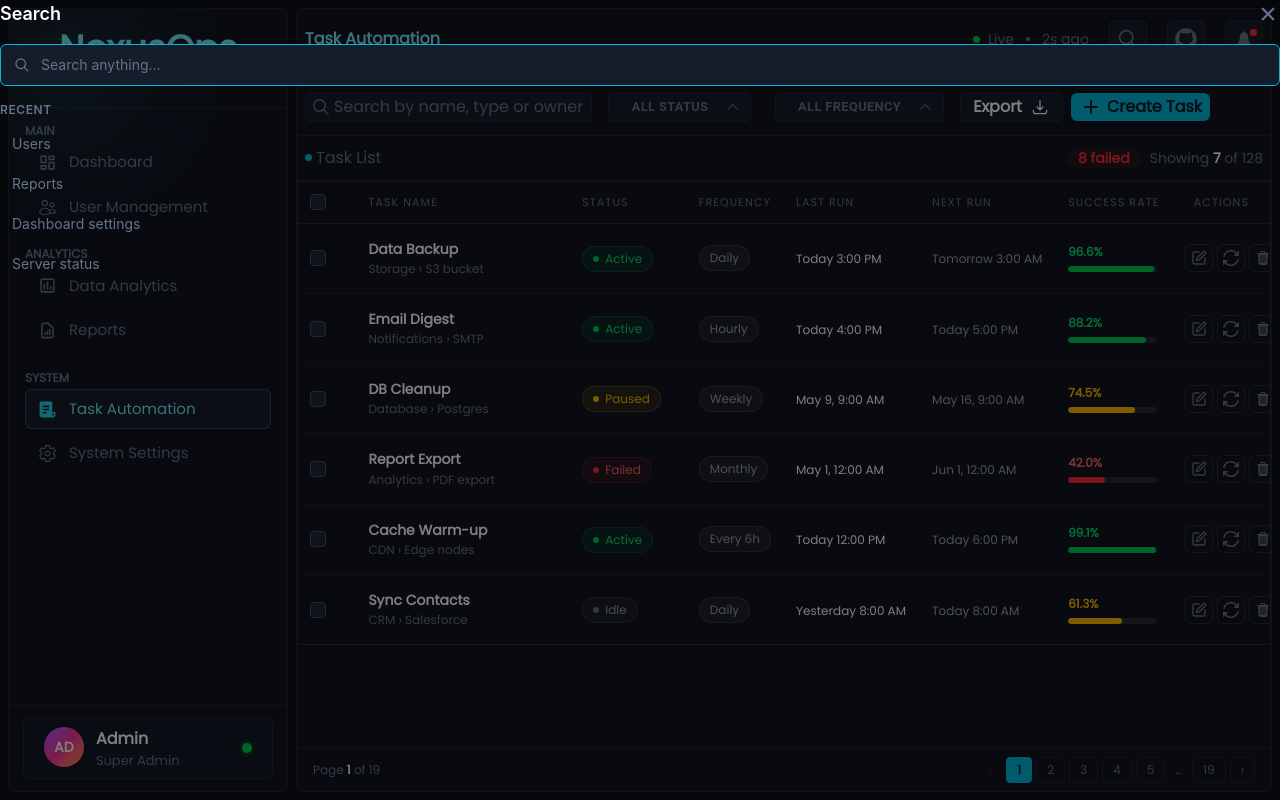
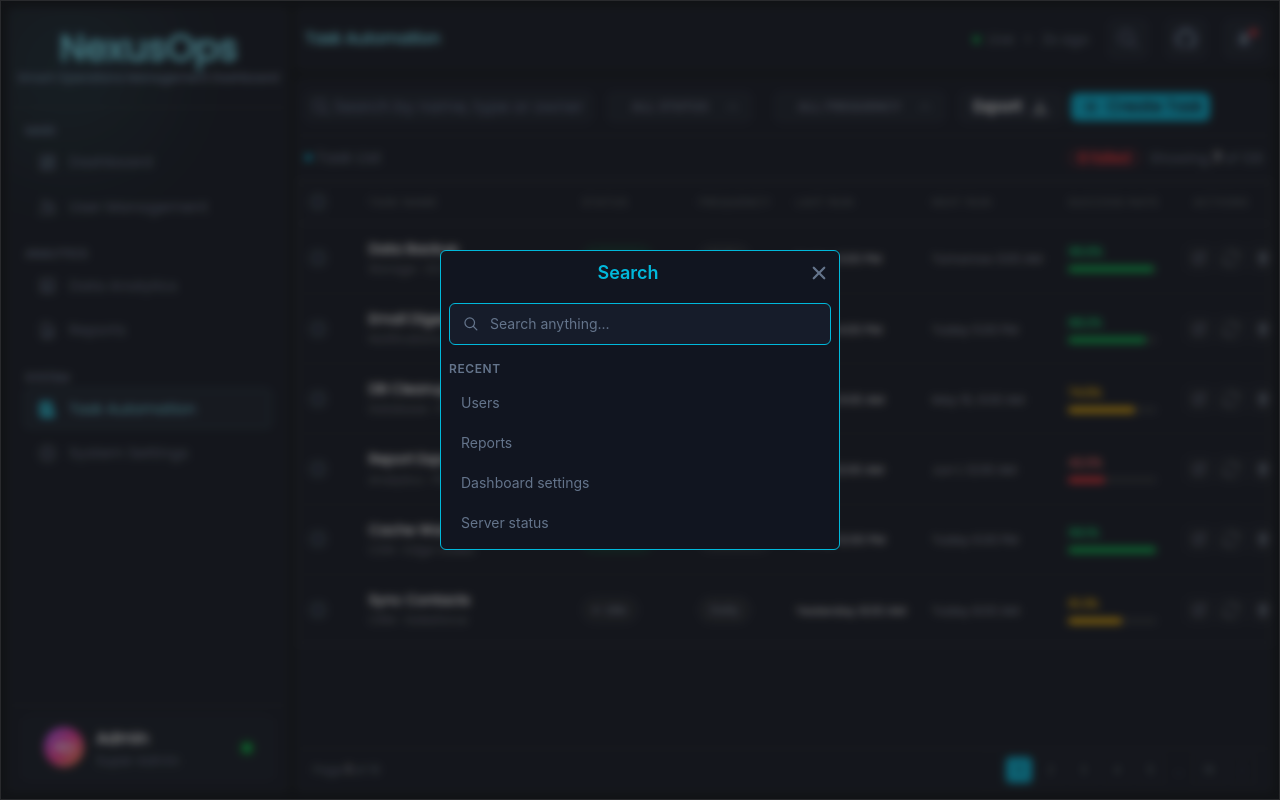
Before and after one commit to Khageswar-M/NexusOps-fe, a React (Vite) app: page /task-automation in a window 1280 px wide. Both pictures are taken after a click on the button 1128 px from the left and 39 px from the top of the page. Built offline with nearby package versions, Linux system fonts and the light colour scheme.

Commit message:
done with search tab

```diff
--- a/src/index.css
+++ b/src/index.css
@@ -67,3 +67,19 @@
     animation: blinkGray 2s ease-in-out infinite;
   }
 }
+
+@keyframes glassFade {
+    from{
+        opacity:0;
+        transform:scale(0.98);
+    }
+
+    to{
+        opacity:1;
+        transform:scale(1);
+    }
+}
+
+.animate-glassFade{
+    animation:glassFade 220ms ease-out forwards;
+}
--- /dev/null
+++ b/src/pages/Header/SearchTab.jsx
@@ -0,0 +1,54 @@
+import React from 'react'
+import { IoClose } from "react-icons/io5";
+import SearchIcon from '../../assets/MagnifyingGlass.svg?react';
+import { useSelector } from 'react-redux';
+
+const SearchTab = ({setIsSearchOpen}) => {
+    const width = useSelector((state) => state.app.width);
+    return (
+        <div className={`flex flex-col gap-4 bg-surface ${width >= 425 ? "w-100" : "w-80"}  p-2 rounded-md border border-cyan-500 z-50`}>
+            {/* Header */}
+            <div className="flex items-center justify-between">
+                <h2 className=" text-cyan-500 font-semibold text-lg m-auto">Search</h2>
+                <button
+                    onClick={() => setIsSearchOpen(false)}
+                    className="text-text-muted hover:text-white transition-colors cursor-pointer"
+                >
+                    <IoClose size={24} />
+                </button>
+            </div>
+
+            {/* Search Input */}
+            <div className="relative">
+                <SearchIcon className="w-5 h-5 text-text-muted absolute left-3 top-1/2 -translate-y-1/2
+      pointer-events-none" />
+                <input
+                    type="text"
+                    autoFocus
+                    className="w-full bg-surface-2 border border-border rounded-md py-2.5 pl-10 pr-4
+      text-white text-sm placeholder:text-text-muted focus:border-cyan-500 focus:outline-none transition-colors"
+                    placeholder="Search anything..."
+                />
+            </div>
+
+            {/* Recent / Results area */}
+            <div className="flex flex-col gap-2">
+                <span className="text-text-muted text-xs font-semibold uppercase
+      tracking-wider">Recent</span>
+                <div className="flex flex-col gap-1">
+                    {["Users", "Reports", "Dashboard settings", "Server status"].map((item) => (
+                        <button
+                            key={item}
+                            className="text-left text-sm text-text-muted hover:text-white
+      hover:bg-surface-2 px-3 py-2 rounded-md transition-colors cursor-pointer"
+                        >
+                            {item}
+                        </button>
+                    ))}
+                </div>
+            </div>
+        </div>
+    )
+}
+
+export default SearchTab
--- a/src/screens/Header/HeaderScreen.jsx
+++ b/src/screens/Header/HeaderScreen.jsx
@@ -1,6 +1,6 @@
 import { useState } from "react";
 import { IoIosNotifications } from "react-icons/io";
-import { IoClose } from "react-icons/io5";
+
 import OnlineTag from "../../components/OnlineTag";
 import CustomToolTip from "../../components/CustomToolTip";
 import Hamburger from '../../assets/Hamburger.svg?react';
@@ -8,6 +8,7 @@ import SearchIcon from '../../assets/MagnifyingGlass.svg?react';
 import Github from '../../assets/Github.svg?react';
 import NotificationPanel from "../Notification/NotificationPanel";
 import CustomModal from "../../components/CustomModal";
+import SearchTab from "../../pages/Header/SearchTab";
 
 // redux
 import { useSelector, useDispatch } from "react-redux";
@@ -124,48 +125,27 @@ const HeaderScreen = () => {
 
             {/* ── SEARCH MODAL ── */}
             <CustomModal open={isSearchOpen} onClose={() => setIsSearchOpen(false)}>
-                <div className="flex flex-col gap-4">
-                    {/* Header */}
-                    <div className="flex items-center justify-between">
-                        <h2 className="text-white font-semibold text-lg">Search</h2>
-                        <button
-                            onClick={() => setIsSearchOpen(false)}
-                            className="text-text-muted hover:text-white transition-colors cursor-pointer"
-                        >
-                            <IoClose size={24} />
-                        </button>
-                    </div>
 
-                    {/* Search Input */}
-                    <div className="relative">
-                        <SearchIcon className="w-5 h-5 text-text-muted absolute left-3 top-1/2 -translate-y-1/2
-  pointer-events-none" />
-                        <input
-                            type="text"
-                            autoFocus
-                            className="w-full bg-surface-2 border border-border rounded-md py-2.5 pl-10 pr-4
-  text-white text-sm placeholder:text-text-muted focus:border-cyan-500 focus:outline-none transition-colors"
-                            placeholder="Search anything..."
-                        />
-                    </div>
+                <div className="flex relative items-center justify-center h-full w-full ">
+                     <div
+        className="
+            absolute inset-0
+            bg-white/5
+            backdrop-blur-xs
+            border border-white/10
+            shadow-lg
+            z-0
 
-                    {/* Recent / Results area */}
-                    <div className="flex flex-col gap-2">
-                        <span className="text-text-muted text-xs font-semibold uppercase
-  tracking-wider">Recent</span>
-                        <div className="flex flex-col gap-1">
-                            {["Users", "Reports", "Dashboard settings", "Server status"].map((item) => (
-                                <button
-                                    key={item}
-                                    className="text-left text-sm text-text-muted hover:text-white
-  hover:bg-surface-2 px-3 py-2 rounded-md transition-colors cursor-pointer"
-                                >
-                                    {item}
-                                </button>
-                            ))}
-                        </div>
-                    </div>
+            opacity-0
+            animate-glassFade
+
+            will-change-transform
+            transform-gpu
+        "
+    />
+                    <SearchTab setIsSearchOpen={setIsSearchOpen} />
                 </div>
+
             </CustomModal>
 
         </>
```
